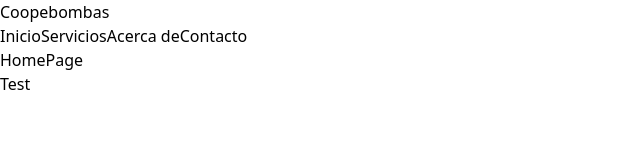
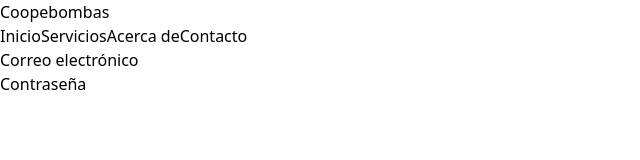
Before and after one commit to YeisonHenao/project_with_authentication, a React (Vite) app: page /login in a window 1280 px wide. Before the commit this address led to /. Shown: the top 160 px of the page, without its empty margins (0-640 px from the left). Built offline with nearby package versions, Linux system fonts and the light colour scheme.

Commit message:
Se crean componentes visuales para reutilizar para las diferentes vistas y se mejoran principios solid

```diff
--- a/src/Pages/HomePage.tsx
+++ /dev/null
@@ -1,10 +0,0 @@
-import { ButtonGeneric } from "../components/StyleComponents/ButtonComponent"
-
-export const HomePage = () => {
-  return (
-      <div>
-        <div className="page">HomePage</div>
-        <ButtonGeneric text="Test" OnClick={() => console.log("Hello world")} />
-      </div>
-  )
-}
--- /dev/null
+++ b/src/Pages/HomePage/HomePage.tsx
@@ -0,0 +1,11 @@
+import { ButtonGeneric } from "../../components/StyleComponents/ButtonComponent"
+import { ContainerComponent } from "../../components/StyleComponents/ContainerComponent"
+
+export const HomePage = () => {
+  return (
+      <ContainerComponent>
+          <div className="page">HomePage</div>
+          <ButtonGeneric text="Test" OnClick={() => console.log("Hello world")} />
+      </ContainerComponent>
+  )
+}
--- a/src/Pages/LoginPage.tsx
+++ /dev/null
@@ -1,5 +0,0 @@
-export const LoginPage = () => {
-  return (
-      <div className="text-center text-4xl font-bold">LoginPage</div>
-  )
-}
--- /dev/null
+++ b/src/Pages/LoginPage/LoginPage.tsx
@@ -0,0 +1,10 @@
+import { LoginFormComponent } from "./components/LoginFormComponent"
+import { ContainerComponent } from "../../components/StyleComponents/ContainerComponent"
+
+export const LoginPage = () => {
+  return (
+      <ContainerComponent>
+        <LoginFormComponent />
+      </ContainerComponent>
+  )
+}
--- /dev/null
+++ b/src/Pages/LoginPage/components/LoginFormComponent.tsx
@@ -0,0 +1,56 @@
+import { useState } from "react";
+import { InputComponent } from "../../../components/StyleComponents/InputComponent";
+
+export const LoginFormComponent: React.FC = () => {
+
+  const [email, setEmail] = useState('');
+  const [password, setPassword] = useState('');
+  const [emailError, setEmailError] = useState("");
+  const [passwordError, setPasswordError] = useState("");
+
+  const validateEmail = (email: string) => {
+    const emailRegex = /^[^\s@]+@[^\s@]+\.[^\s@]+$/;
+    if (!emailRegex.test(email)) {
+      setEmailError("Correo electrónico inválido");
+    } else {
+      setEmailError("");
+    }
+  }
+
+  const handleEmailChange = (email: string) => {
+    setEmail(email);
+    validateEmail(email);
+  }
+
+  const validatePassword = (password: string) => {
+    if (password.length < 8) {
+      setPasswordError("La contraseña debe tener al menos 8 caracteres");
+    } else {
+      setPasswordError("");
+    }
+  }
+
+  const handlePasswordChange = (password: string) => {
+    setPassword(password);
+    validatePassword(password);
+  }
+
+  return (
+    <div>
+      <InputComponent
+        label="Correo electrónico"
+        value={email}
+        onChange={handleEmailChange}
+        errorMessage={emailError}
+      />
+      <InputComponent
+        label="Contraseña"
+        value={password}
+        onChange={handlePasswordChange}
+        errorMessage={passwordError}
+        />
+    </div>
+  );
+
+
+}
--- /dev/null
+++ b/src/components/StyleComponents/ContainerComponent.tsx
@@ -0,0 +1,13 @@
+import { ReactNode } from "react"
+
+interface ContainerProps {
+  children: ReactNode
+}
+
+export const ContainerComponent = ({children}: ContainerProps) => {
+  return(
+    <div className="container mx-auto px-4">
+      {children}
+    </div>
+  )
+}
--- /dev/null
+++ b/src/components/StyleComponents/InputComponent.tsx
@@ -0,0 +1,56 @@
+import { useState } from "react";
+
+interface InputProps {
+  label: string;
+  placeholder?: string;
+  value: string;
+  onChange: (value: string) => void;
+  errorMessage?: string;
+}
+
+export const InputComponent: React.FC<InputProps> = ({
+  label,
+  placeholder,
+  value,
+  onChange,
+  errorMessage,
+}) => {
+  const [isFocus, setInFocus] = useState(false);
+
+  const handleFocus = () => {
+    setInFocus(true);
+  };
+
+  const handleBlur = () => {
+    setInFocus(false);
+  };
+
+  return (
+    <div className="mb-4">
+      <label
+        className="block text-gray-700 text-sm font-bold mb-2"
+        htmlFor={label}
+      >
+        {label}
+      </label>
+      <input
+        className={`w-full px-3 py-2 border rounded-md ${
+          isFocus ? "border-blue-500" : "border-gray-300"
+        }
+          focus:outline-none focus:border-blue-500 ${
+            errorMessage ? "border-red-500" : ""
+          }`}
+        id={label}
+        type="text"
+        placeholder={placeholder}
+        value={value}
+        onChange={(e) => onChange(e.target.value)}
+        onFocus={handleFocus}
+        onBlur={handleBlur}
+      />
+      {errorMessage && (
+        <p className="text-red-500 text-xs italic mt-1">{errorMessage}</p>
+      )}
+    </div>
+  );
+};
--- a/src/routes/AppRouter.tsx
+++ b/src/routes/AppRouter.tsx
@@ -4,7 +4,7 @@
 
 type Status = 'checking' | 'authenticated' | 'no-authenticated'
 
-let status: Status = 'authenticated'
+let status: Status = "no-authenticated";
 
 export const AppRouter = () => {
 
--- a/src/routes/PrivateRoutes.tsx
+++ b/src/routes/PrivateRoutes.tsx
@@ -1,5 +1,5 @@
 import { Navigate, Route, Routes } from "react-router-dom";
-import { HomePage } from "../Pages/HomePage";
+import { HomePage } from "../Pages/HomePage/HomePage";
 
 export const PrivateRoutes = () => {
   return(
--- a/src/routes/PublicRoutes.tsx
+++ b/src/routes/PublicRoutes.tsx
@@ -1,5 +1,5 @@
 import { Navigate, Route, Routes } from 'react-router-dom';
-import { LoginPage } from '../Pages/LoginPage';
+import { LoginPage } from '../Pages/LoginPage/LoginPage';
 
 export const PublicRoutes = () => {
     return (
```
Also changed, not shown: src/Controller/LoginPageController.tsx (added).
